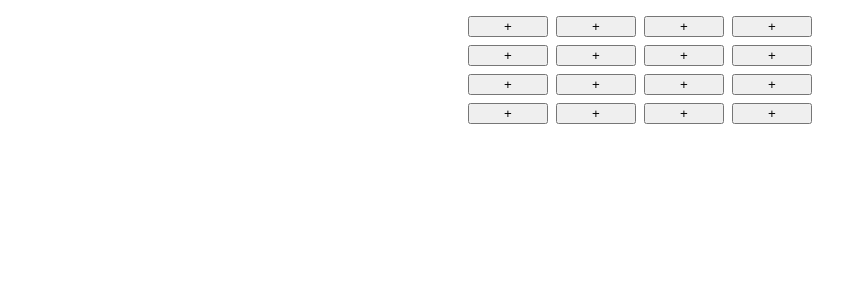
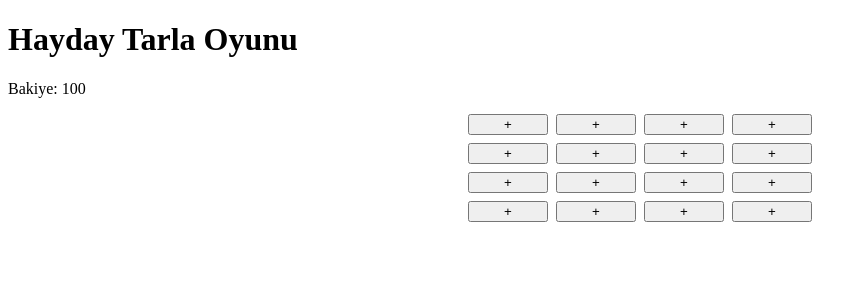
Before and after one commit to arslanmcahid/TubitakHayDay, a Next.js app: page /game in a window 1280 px wide. Shown: the top 300 px of the page, without its empty margins (0-867 px from the left). Built offline with nearby package versions, Linux system fonts and the light colour scheme.

Commit message:
Seventh Step
useContext ile para yönetimi

```diff
--- a/src/app/game/page.tsx
+++ b/src/app/game/page.tsx
@@ -1,8 +1,15 @@
+"use client";
 import Tarla from "@/components/Tarla/tarla";
 
+import { useState } from "react";
+import { MoneyContext } from "../../contexts/MoneyContext";
 
 export default function GamePage() {
+    const [money, setMoney] = useState(100);
     return (
-        <Tarla />
+        <MoneyContext.Provider value={{ money, setMoney }}>
+            <h1>Hayday Tarla Oyunu</h1>
+            <Tarla />
+        </MoneyContext.Provider>
     );
-    }
+}
--- a/src/components/Tarla/tarla.tsx
+++ b/src/components/Tarla/tarla.tsx
@@ -1,10 +1,11 @@
 "use client";
-import React, { useEffect, useState } from "react";
+
+import React, { useState, useEffect, useContext } from "react";
 import Tohum, { HucreStage } from "../tohum/tohum";
 import styles from "./tarla.module.css";
+import { MoneyContext } from "../../contexts/MoneyContext";
 
 const TARLA_SIZE = 4;
-// Evreleri sıralı tutan dizi
 const stageOrder: HucreStage[] = [
   "boş",
   "tohum",
@@ -15,30 +16,33 @@
 ];
 
 export default function Tarla() {
+
+  const { money, setMoney } = useContext(MoneyContext);
+
   const [stages, setStages] = useState<HucreStage[]>(
     Array(TARLA_SIZE * TARLA_SIZE).fill("boş")
   );
   const [tick, setTick] = useState(0);
+  const [gameOver, setGameOver] = useState(false);
 
   useEffect(() => {
     const id = setInterval(() => setTick(t => t + 1), 2000);
     return () => clearInterval(id);
   }, []);
 
-
   useEffect(() => {
     setStages(prev =>
-      prev.map(s => {
         // state updates can be asenchronous,
         // so we need to use the previous state
         //setINterval içinceki closure kapanış yolu eski bir değer tutabilir
         // with functional form we can access the previous and live state
         // yeni state önceki state in bir fonksiyonu
         // React setState API
+      prev.map(s => {
         const i = stageOrder.indexOf(s);
         if (s === "boş" || s === "kurumuş çiçek") return s;
         if (s === "çiçek") {
-          return tick % 2 === 0 ? s : "kurumuş çiçek";
+          return tick % 2 === 1 ? "kurumuş çiçek" : s;
         }
         if (i >= 1 && i < stageOrder.length - 2) {
           return stageOrder[i + 1];
@@ -48,31 +52,61 @@
     );
   }, [tick]);
 
+  useEffect(() => {
+    if (
+      !gameOver &&
+      money < 10 &&
+      stages.every(s => s === "boş" || s === "kurumuş çiçek")
+    ) {
+      setGameOver(true);
+      alert("Oyun bitti! Son bakiye: " + money);
+    }
+  }, [money, stages, gameOver]);
+
   const handleClick = (idx: number) => {
-    setStages((prev) => {
-      const current = prev[idx];
-      const i = stageOrder.indexOf(current);
+    if (gameOver) return;
+    const current = stages[idx];
+
+    if (current === "boş" && money >= 5) {
+      setMoney(m => m - 5);
+      setStages(prev => {
         const copy = [...prev];
-      if (i === stageOrder.length - 1) {
-        // kurumuş çiçekte başa dön
-        copy[idx] = stageOrder[0];
-      } else {
-        // next stage e gec
-        copy[idx] = stageOrder[i + 1];
-      }
+        copy[idx] = "tohum";
         return copy;
       });
+    } else if (current === "çiçek") {
+      setMoney(m => m + 10);
+      setStages(prev => {
+        const copy = [...prev];
+        copy[idx] = "boş";
+        return copy;
+      });
+    } else if (current === "kurumuş çiçek") {
+      setStages(prev => {
+        const copy = [...prev];
+        copy[idx] = "boş";
+        return copy;
+      });
+    }
   };
 
+  if (gameOver) {
     return (
-    <div className={styles.menuGrid}>
-      {stages.map((stage, idx) => (
-        <Tohum
-          key={idx}
-          stage={stage}
-          onClick={() => handleClick(idx)}
-        />
-      ))}
+      <div className={styles.gameOver}>
+        <h2>Oyun Bitti!</h2>
+        <p>Son bakiye: {money}</p>
       </div>
     );
   }
+
+  return (
+    <>
+      <div className={styles.balance}>Bakiye: {money}</div>
+      <div className={styles.menuGrid}>
+        {stages.map((stage, idx) => (
+          <Tohum key={idx} stage={stage} onClick={() => handleClick(idx)} />
+        ))}
+      </div>
+    </>
+  );
+}
--- /dev/null
+++ b/src/contexts/MoneyContext.tsx
@@ -0,0 +1,11 @@
+import {createContext} from "react";
+
+interface MoneyContextType {
+  money: number;
+  setMoney: (value: number) => void;
+}
+
+export const MoneyContext = createContext<MoneyContextType>({
+  money: 100,
+  setMoney: () => {},
+});
```
Lines whose indentation alone changed are shown as unchanged.
